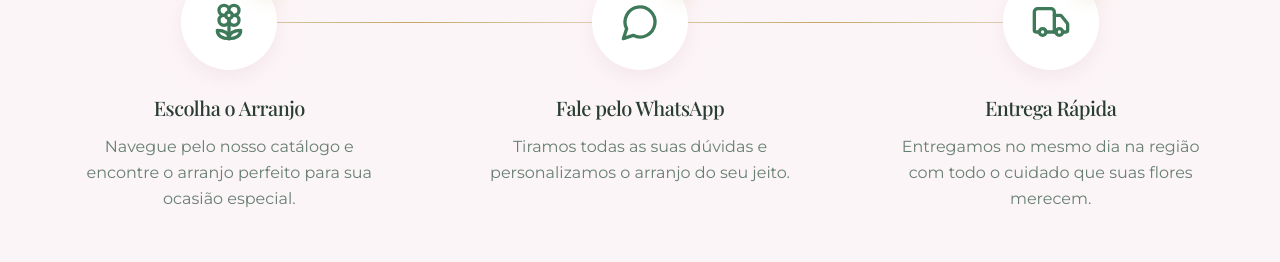
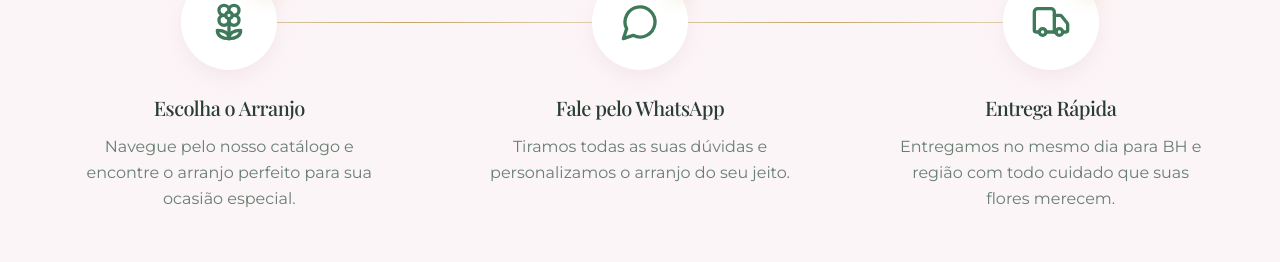
Before and after one commit to henrique3ab/CamilaFlores, a React (Vite) app: page / in a window 1280 px wide. Shown: the part 4780-5042 px from the top of the page. Built offline with nearby package versions, Linux system fonts and the light colour scheme; the HTML template or start-up script is replaced by a standard one; a web font is replaced by a local one.

Commit message:
Update HowItWorks.tsx

```diff
--- a/src/components/HowItWorks.tsx
+++ b/src/components/HowItWorks.tsx
@@ -17,7 +17,7 @@ const steps = [
     id: 3,
     icon: Truck,
     title: "Entrega Rápida",
-    description: "Entregamos no mesmo dia na região com todo o cuidado que suas flores merecem.",
+    description: "Entregamos no mesmo dia para BH e região com todo cuidado que suas flores merecem.",
   },
 ];
 
```
